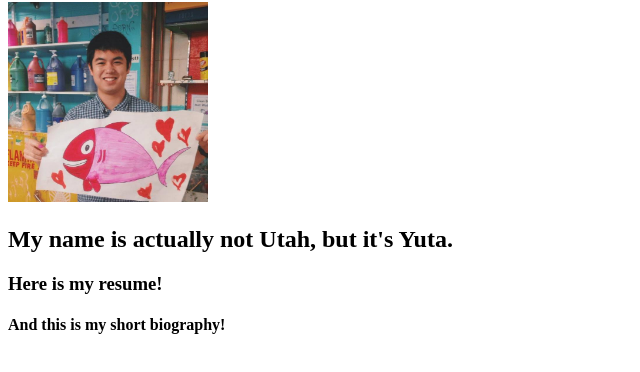
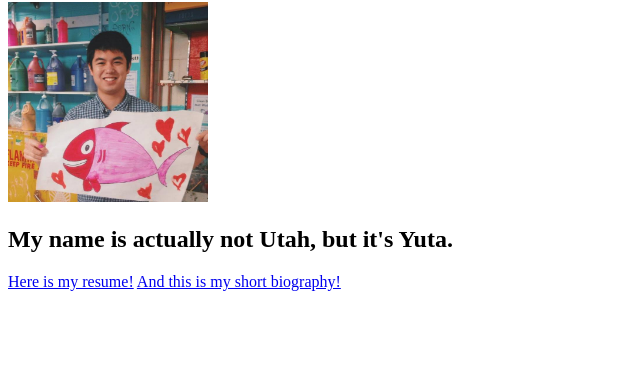
Before and after one commit to yokada01/yokada01.github.io, a plain HTML site: page index.html in a window 1280 px wide. Shown: the part 78-450 px from the top of the page, without its empty margins (0-640 px from the left). Drawn offline with Linux system fonts and the light colour scheme.

Commit message:
updating

```diff
--- a/index.html
+++ b/index.html
@@ -16,9 +16,9 @@
 
 				<h2> My name is actually not Utah, but it's Yuta. </h2>
 
-				<h3> Here is my resume! </h3>
+				<a href="resume.html">Here is my resume!</a>
 
-				<h4> And this is my short biography! </h4>
+				<a href="bio.html">And this is my short biography! </a>
 
 		</body>
 
```
